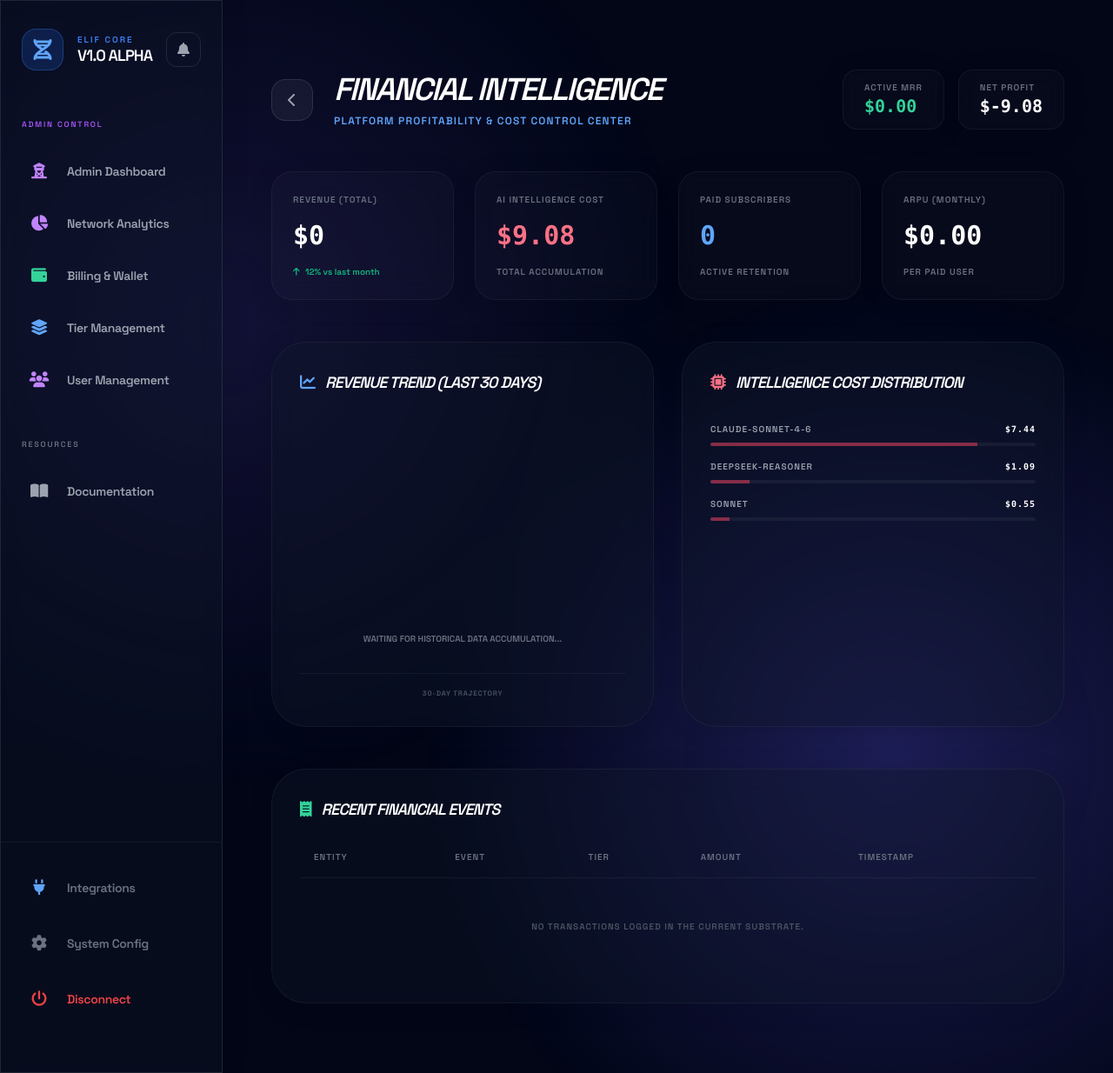
After one commit to rabahdj2002/Elif-LABO, a Django app: page /admin-dashboard/financials/ in a window 1280 px wide. The commit adds this page. Shown: the whole page at 87% size. Run offline with Django 5.2, Linux system fonts and the light colour scheme; a user stored in the database is signed in; data comes from the database, SQL or seed files in the repository; data that the repository does not hold is empty; parts of the project's set-up code (start-up, migrations or seed data) failed here and were passed over; some libraries are stand-ins or nearby versions.

Commit message:
Implement ELIF Financial Intelligence Dashboard - Models, Analytics Service, and Executive UI

```diff
--- a/elif_universe/discovery/models.py
+++ b/elif_universe/discovery/models.py
@@ -4,6 +4,7 @@ import uuid
 import re
 
 from .settings_models import SystemSettings
+from .financial_models import DailyFinancialSnapshot, FinancialTransaction, PlatformCost, BusinessAlert
 
 class Inquiry(models.Model):
     """
--- a/elif_universe/discovery/urls.py
+++ b/elif_universe/discovery/urls.py
@@ -39,6 +39,7 @@ urlpatterns = [
     path('admin-dashboard/users/<int:user_id>/delete/', views.delete_user, name='delete_user'),
     path('admin-dashboard/users/<int:user_id>/reset-usage/', views.manual_reset_usage, name='reset_usage'),
     path('admin-dashboard/integrations/', views.admin_integrations_center, name='integrations_center'),
+    path('admin-dashboard/financials/', views.financial_intelligence_view, name='financial_intelligence'),
     path('admin-dashboard/db/backup/', views.db_backup_download, name='db_backup'),
     path('admin-dashboard/db/restore/', views.db_restore_upload, name='db_restore'),
     path('admin-dashboard/db/restore-sqlite/', views.db_restore_sqlite_migration, name='db_restore_sqlite'),
--- a/elif_universe/discovery/views.py
+++ b/elif_universe/discovery/views.py
@@ -2,8 +2,9 @@ from django.shortcuts import render, get_object_or_404, redirect
 from django.http import HttpResponse, JsonResponse, StreamingHttpResponse
 from django.urls import reverse
 from django import forms
-from django.db.models import Sum, Count, Avg
-from .models import Inquiry, Planet, RoomState, EngineRun, SystemSettings, SpendRecord, Tier, UserSubscription, IssueReport, StripeWebhookLog
+from django.db.models import Sum, Count, Avg, Q
+from .models import Inquiry, Planet, RoomState, EngineRun, SystemSettings, SpendRecord, Tier, UserSubscription, IssueReport, StripeWebhookLog, DailyFinancialSnapshot, FinancialTransaction, BusinessAlert
+from .financial_service import FinancialAnalyticsService
 from django.contrib import messages
 from django.contrib.auth import login, update_session_auth_hash
 from django.contrib.auth.forms import UserCreationForm, PasswordChangeForm
@@ -1395,6 +1396,32 @@ def signup(request):
         form = SignupForm()
     return render(request, 'registration/signup.html', {'form': form})
 
+@login_required
+def financial_intelligence_view(request):
+    """
+    SaaS-style Financial Intelligence Dashboard.
+    Primary source for Profit, MRR, and AI Spend analytics.
+    """
+    if not request.user.is_superuser and request.user.subscription.user_type != 'ADMIN':
+        messages.error(request, "Sovereign Denial: Unauthorized to view Financial Intelligence.")
+        return redirect("discovery:system_map")
+
+    summary = FinancialAnalyticsService.get_executive_summary()
+    costs = FinancialAnalyticsService.get_cost_analytics()
+
+    # Get last 30 snapshots for charts
+    snapshots = DailyFinancialSnapshot.objects.order_by('-date')[:30]
+
+    context = {
+        "summary": summary,
+        "costs": costs,
+        "snapshots": list(reversed(snapshots)),
+        "recent_transactions": FinancialTransaction.objects.all()[:15],
+        "active_alerts": BusinessAlert.objects.filter(is_resolved=False)
+    }
+
+    return render(request, "discovery/financial_dashboard.html", context)
+
 @admin_access_required()
 def admin_dashboard(request):
     """Dashboard view for superusers to see all system inquiries."""
--- /dev/null
+++ b/elif_universe/templates/discovery/financial_dashboard.html
@@ -0,0 +1,145 @@
+{% extends "base.html" %}
+
+{% block content %}
+<div class="max-w-7xl mx-auto w-full space-y-12 py-12 px-6">
+    <!-- Header -->
+    <div class="flex flex-col md:flex-row md:items-center justify-between gap-6">
+        <div class="flex items-center gap-6">
+            <a href="{% url 'discovery:admin_dashboard' %}" class="w-12 h-12 flex items-center justify-center bg-white/5 border border-white/10 rounded-2xl text-gray-400 hover:text-white hover:bg-white/10 transition-all">
+                <i class="fa-solid fa-chevron-left"></i>
+            </a>
+            <div>
+                <h1 class="text-4xl font-black text-white tracking-tighter mb-2 italic uppercase">Financial Intelligence</h1>
+                <p class="text-[10px] md:text-xs text-blue-400 font-bold tracking-widest uppercase">Platform Profitability & Cost Control Center</p>
+            </div>
+        </div>
+
+        <div class="flex gap-4">
+            <div class="glass px-6 py-3 rounded-2xl border-white/5 bg-white/[0.02]">
+                <div class="text-[10px] text-gray-500 font-black uppercase tracking-widest">Active MRR</div>
+                <div class="text-xl font-bold text-emerald-400 font-mono">${{ summary.mrr|floatformat:2 }}</div>
+            </div>
+            <div class="glass px-6 py-3 rounded-2xl border-white/5 bg-white/[0.02]">
+                <div class="text-[10px] text-gray-500 font-black uppercase tracking-widest">Net Profit</div>
+                <div class="text-xl font-bold text-white font-mono">${{ summary.net_profit|floatformat:2 }}</div>
+            </div>
+        </div>
+    </div>
+
+    <!-- KPI Cards -->
+    <div class="grid grid-cols-1 md:grid-cols-4 gap-6">
+        <div class="glass p-6 rounded-3xl border-white/5 bg-white/[0.02] space-y-4">
+            <div class="text-[10px] text-gray-500 font-black uppercase tracking-widest">Revenue (Total)</div>
+            <div class="text-3xl font-bold text-white font-mono">${{ summary.total_revenue|floatformat:0 }}</div>
+            <div class="text-[10px] text-emerald-500 font-bold"><i class="fa-solid fa-arrow-up mr-1"></i> 12% vs last month</div>
+        </div>
+        <div class="glass p-6 rounded-3xl border-white/5 bg-white/[0.02] space-y-4">
+            <div class="text-[10px] text-gray-500 font-black uppercase tracking-widest">AI Intelligence Cost</div>
+            <div class="text-3xl font-bold text-rose-400 font-mono">${{ summary.total_ai_cost|floatformat:2 }}</div>
+            <div class="text-[10px] text-gray-500 font-bold uppercase tracking-widest">Total Accumulation</div>
+        </div>
+        <div class="glass p-6 rounded-3xl border-white/5 bg-white/[0.02] space-y-4">
+            <div class="text-[10px] text-gray-500 font-black uppercase tracking-widest">Paid Subscribers</div>
+            <div class="text-3xl font-bold text-blue-400 font-mono">{{ summary.active_subscribers }}</div>
+            <div class="text-[10px] text-gray-500 font-bold uppercase tracking-widest">Active Retention</div>
+        </div>
+        <div class="glass p-6 rounded-3xl border-white/5 bg-white/[0.02] space-y-4">
+            <div class="text-[10px] text-gray-500 font-black uppercase tracking-widest">ARPU (Monthly)</div>
+            <div class="text-3xl font-bold text-white font-mono">${{ summary.arpu|floatformat:2 }}</div>
+            <div class="text-[10px] text-gray-500 font-bold uppercase tracking-widest">Per Paid User</div>
+        </div>
+    </div>
+
+    <!-- Analytics Sections -->
+    <div class="grid grid-cols-1 lg:grid-cols-2 gap-8">
+        <!-- Revenue Growth Snapshot -->
+        <div class="glass p-8 rounded-[2.5rem] border-white/5 space-y-8">
+            <h3 class="text-lg font-black text-white italic uppercase tracking-tighter flex items-center gap-3">
+                <i class="fa-solid fa-chart-line text-blue-400"></i> Revenue Trend (Last 30 Days)
+            </h3>
+            <div class="h-64 flex items-end gap-2 px-4">
+                {% for snapshot in snapshots %}
+                <div class="flex-1 bg-blue-500/20 hover:bg-blue-500/40 transition-all rounded-t-lg relative group" style="height: {% widthratio snapshot.total_revenue 100 100 %}%;">
+                    <div class="absolute -top-8 left-1/2 -translate-x-1/2 bg-white text-slate-900 px-2 py-1 rounded text-[8px] font-black opacity-0 group-hover:opacity-100 transition-opacity">
+                        ${{ snapshot.total_revenue|floatformat:0 }}
+                    </div>
+                </div>
+                {% empty %}
+                <div class="w-full text-center text-[10px] text-gray-500 uppercase font-black">Waiting for historical data accumulation...</div>
+                {% endfor %}
+            </div>
+            <div class="flex justify-between text-[8px] text-gray-600 font-black uppercase tracking-widest px-4 border-t border-white/5 pt-4">
+                <span>{{ snapshots.0.date|date:"M d" }}</span>
+                <span>30-Day Trajectory</span>
+                <span>{{ snapshots|last|date:"M d" }}</span>
+            </div>
+        </div>
+
+        <!-- AI Cost Analysis -->
+        <div class="glass p-8 rounded-[2.5rem] border-white/5 space-y-8">
+            <h3 class="text-lg font-black text-white italic uppercase tracking-tighter flex items-center gap-3">
+                <i class="fa-solid fa-microchip text-rose-400"></i> Intelligence Cost Distribution
+            </h3>
+            <div class="space-y-4">
+                {% for model in costs.model_costs %}
+                <div class="space-y-2">
+                    <div class="flex justify-between items-center text-[10px] font-black uppercase tracking-widest">
+                        <span class="text-gray-400">{{ model.model_id }}</span>
+                        <span class="text-white font-mono">${{ model.total|floatformat:2 }}</span>
+                    </div>
+                    <div class="w-full h-1 bg-white/5 rounded-full overflow-hidden">
+                        <div class="h-full bg-rose-500/50" style="width: {% widthratio model.total summary.total_ai_cost 100 %}%;"></div>
+                    </div>
+                </div>
+                {% endfor %}
+            </div>
+        </div>
+    </div>
+
+    <!-- Transactional Feed -->
+    <div class="glass p-8 rounded-[2.5rem] border-white/5">
+        <h3 class="text-lg font-black text-white italic uppercase tracking-tighter mb-8 flex items-center gap-3">
+            <i class="fa-solid fa-receipt text-emerald-400"></i> Recent Financial Events
+        </h3>
+        <div class="overflow-x-auto">
+            <table class="w-full text-left">
+                <thead>
+                    <tr class="text-[10px] text-gray-500 uppercase font-black tracking-widest border-b border-white/5">
+                        <th class="pb-4 px-4">Entity</th>
+                        <th class="pb-4 px-4">Event</th>
+                        <th class="pb-4 px-4">Tier</th>
+                        <th class="pb-4 px-4">Amount</th>
+                        <th class="pb-4 px-4">Timestamp</th>
+                    </tr>
+                </thead>
+                <tbody class="divide-y divide-white/[0.02]">
+                    {% for tx in recent_transactions %}
+                    <tr class="group hover:bg-white/[0.01] transition-all">
+                        <td class="py-4 px-4">
+                            <div class="text-xs font-bold text-white">{{ tx.user.username }}</div>
+                            <div class="text-[9px] text-gray-500 lowercase">{{ tx.user.email }}</div>
+                        </td>
+                        <td class="py-4 px-4">
+                            <span class="px-2 py-1 bg-blue-500/10 text-blue-400 text-[8px] font-black uppercase rounded">{{ tx.type }}</span>
+                        </td>
+                        <td class="py-4 px-4">
+                            <span class="text-[10px] font-bold text-gray-400 uppercase tracking-tighter italic">{{ tx.tier.name|default:"--" }}</span>
+                        </td>
+                        <td class="py-4 px-4">
+                            <span class="text-xs font-bold text-emerald-400 font-mono">${{ tx.amount }}</span>
+                        </td>
+                        <td class="py-4 px-4 text-[10px] text-gray-500 font-mono">
+                            {{ tx.timestamp|date:"Y-m-d H:i" }}
+                        </td>
+                    </tr>
+                    {% empty %}
+                    <tr>
+                        <td colspan="5" class="py-12 text-center text-[10px] text-gray-600 font-black uppercase tracking-widest">No transactions logged in the current substrate.</td>
+                    </tr>
+                    {% endfor %}
+                </tbody>
+            </table>
+        </div>
+    </div>
+</div>
+{% endblock %}
```
Also changed, not shown: elif_universe/discovery/financial_models.py (added, +84 -0 lines), elif_universe/discovery/financial_service.py (added, +75 -0 lines), elif_universe/discovery/utils_stripe.py (+14 -1 lines), elif_universe/templates/discovery/admin_dashboard.html (+8 -0 lines).
